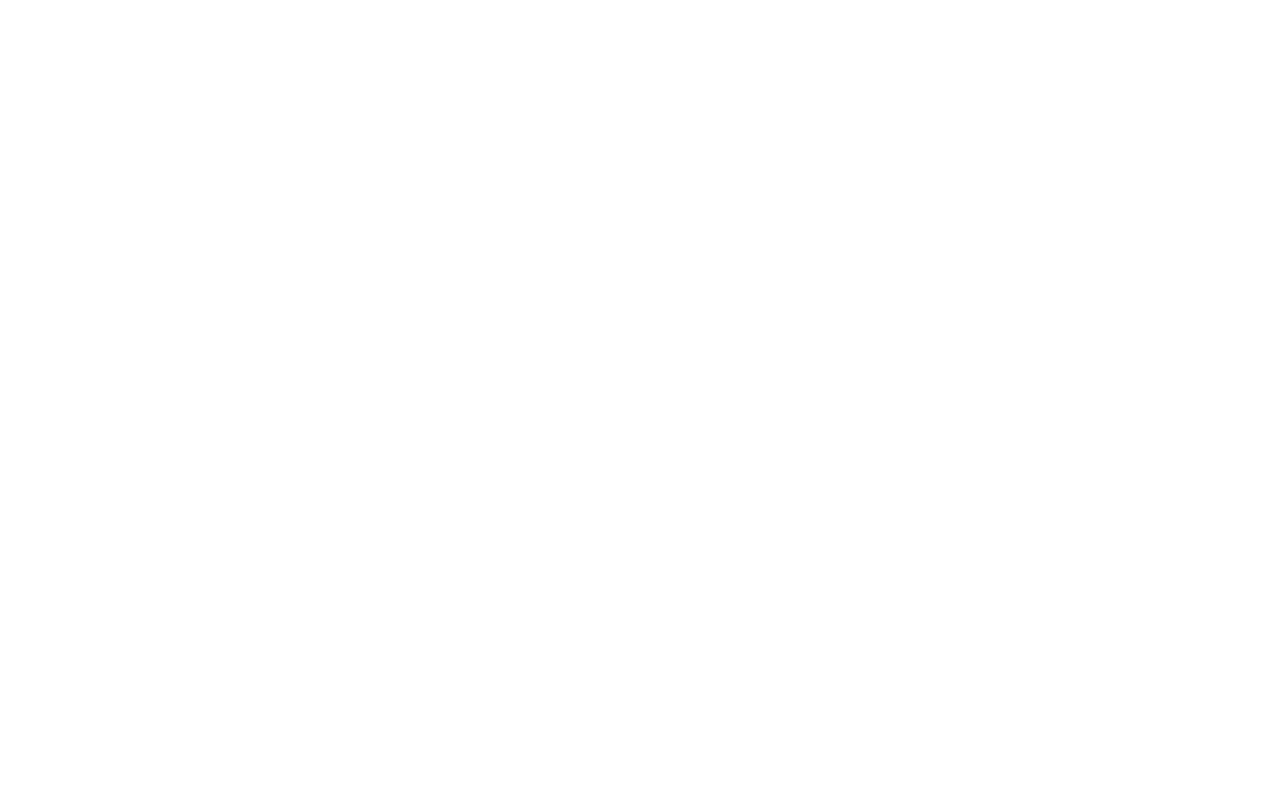
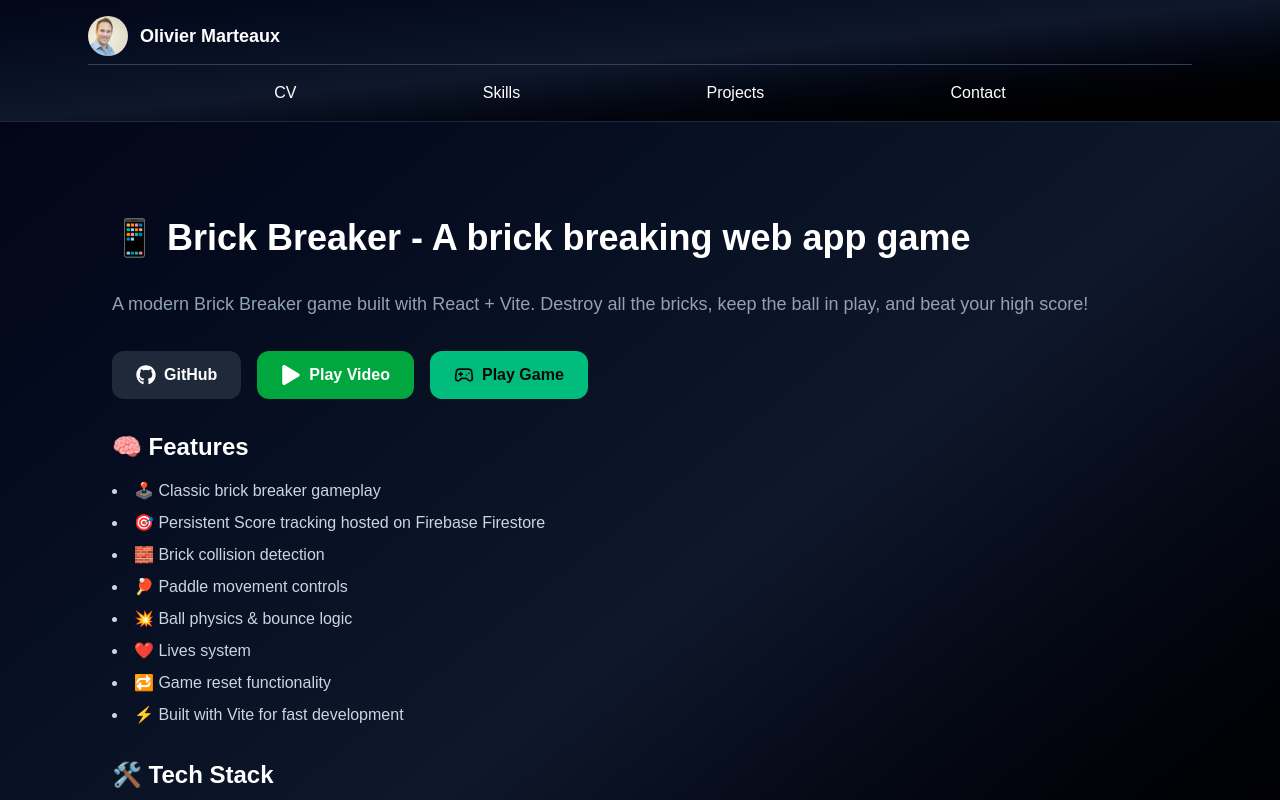
Before and after one commit to OlivierMarteaux/r001_portfolio, a Next.js app: page /projects/brickbreaker in a window 1280 px wide. Before the commit this address had no page. Shown: the top 800 px of the page. Built offline with nearby package versions, Linux system fonts and the light colour scheme.

Commit message:
15_20260226_OM: add new project BrickBreaker

```diff
--- a/package.json
+++ b/package.json
@@ -11,6 +11,7 @@
   "dependencies": {
     "@vercel/analytics": "^1.6.1",
     "@vercel/speed-insights": "^1.3.1",
+    "lucide-react": "^0.575.0",
     "next": "16.1.6",
     "png-to-ico": "^3.0.1",
     "react": "19.2.3",
--- a/src/components/ProjectCard.tsx
+++ b/src/components/ProjectCard.tsx
@@ -2,6 +2,7 @@
 import { useState } from "react";
 import Link from "next/link";
 import { FaGithub, FaPlay, FaArrowRight } from "react-icons/fa";
+import { Gamepad2 } from 'lucide-react';
 
 interface Props {
   project: {
@@ -92,6 +93,15 @@
 			  </button>
 			)}
 
+			{project.gameUrl && (
+			<a
+			  href={project.gameUrl}
+			  className="bg-emerald-500 px-3 py-3 rounded-xl text-zinc-950 font-semibold flex items-center gap-2 hover:bg-emerald-400 transition"
+			>
+			  <Gamepad2 size={20} />
+			</a>
+			)}
+
 			<Link
 			  href={`/projects/${project.id}`} // project page URL
 			  className="bg-blue-700 px-6 py-3 rounded-xl text-white font-semibold flex items-center gap-2 hover:bg-blue-800 transition"
--- a/src/components/ProjectDetail.tsx
+++ b/src/components/ProjectDetail.tsx
@@ -4,6 +4,7 @@
 import { useState } from "react";
 import { FaGithub, FaPlay, FaArrowLeft } from "react-icons/fa";
 import Link from "next/link";
+import { Gamepad2 } from 'lucide-react';
 
 interface Props {
   project: Project;
@@ -39,6 +40,14 @@
 		  >
 			<FaPlay size={20} /> Play Video
 		  </button>
+		)}
+		{project.gameUrl && (
+			<a
+			  href={project.gameUrl}
+			  className="bg-emerald-500 px-6 py-3 rounded-xl text-zinc-950 font-semibold flex items-center gap-2 hover:bg-emerald-400 transition"
+			>
+			  <Gamepad2 size={20} /> Play Game
+			</a>
 		)}
       </div>
 
--- a/src/data/projects.ts
+++ b/src/data/projects.ts
@@ -10,10 +10,41 @@
   demo?: string;
   features: string[];
   techStack: { [key: string]: string };
+  gameUrl?: string;
 }
 
 
 export const projects: Project[] = [
+
+	{
+		id: "brickbreaker",
+		cardTitle: "Brick Breaker - A brick breaking web app game",
+		cardSkills: "React • Vite • Tailwind CSS • Firebase",
+		cardDescription: "Developed the BrickBreaker web game as a responsive single-page application with React and Vite. Implemented Firebase Authentication to allow players to create accounts or play as guests, and built a ranking system to store and display high scores persistently. Designed modular and interactive gameplay, including paddle and ball physics, brick collision detection, and real-time game timers. Focused on responsive UI for desktop and mobile, managing state through React hooks and context. Hosted the application using Firebase Hosting, ensuring fast load times and smooth user experience. Applied clean code practices, component reusability, and asynchronous state handling to create a production-ready web game.",
+		github: "https://github.com/OlivierMarteaux/r002_first_brick_breaker.git",
+		demo: "/assets/r002_first_brick_breaker.mp4",
+		title: "📱 Brick Breaker - A brick breaking web app game",
+		description: "A modern Brick Breaker game built with React + Vite. Destroy all the bricks, keep the ball in play, and beat your high score!"
+		,
+		features: [
+		  "🕹️ Classic brick breaker gameplay",
+		  "🎯 Persistent Score tracking hosted on Firebase Firestore",
+		  "🧱 Brick collision detection",
+		  "🏓 Paddle movement controls",
+		  "💥 Ball physics & bounce logic",
+		  "❤️ Lives system",
+		  "🔁 Game reset functionality",
+		  "⚡ Built with Vite for fast development"
+		],
+		techStack: {
+		  "Frontend": "React / Vite / Tailwind CSS",
+		  "Backend": "Firebase Firestore",
+		  "Authentication": "Firebase Authentication",
+		  "Hosting": "Firebase Hosting",
+		},
+		gameUrl: "https://brickbreaker.oliviermarteaux.dev"
+	},
+
 	{
 		id: "tajmahal",
 		cardTitle: "Taj Mahal – Restaurant Rating Android App",
```
Also changed, not shown: 2 other files (tests, documents, lock files or other folders).
